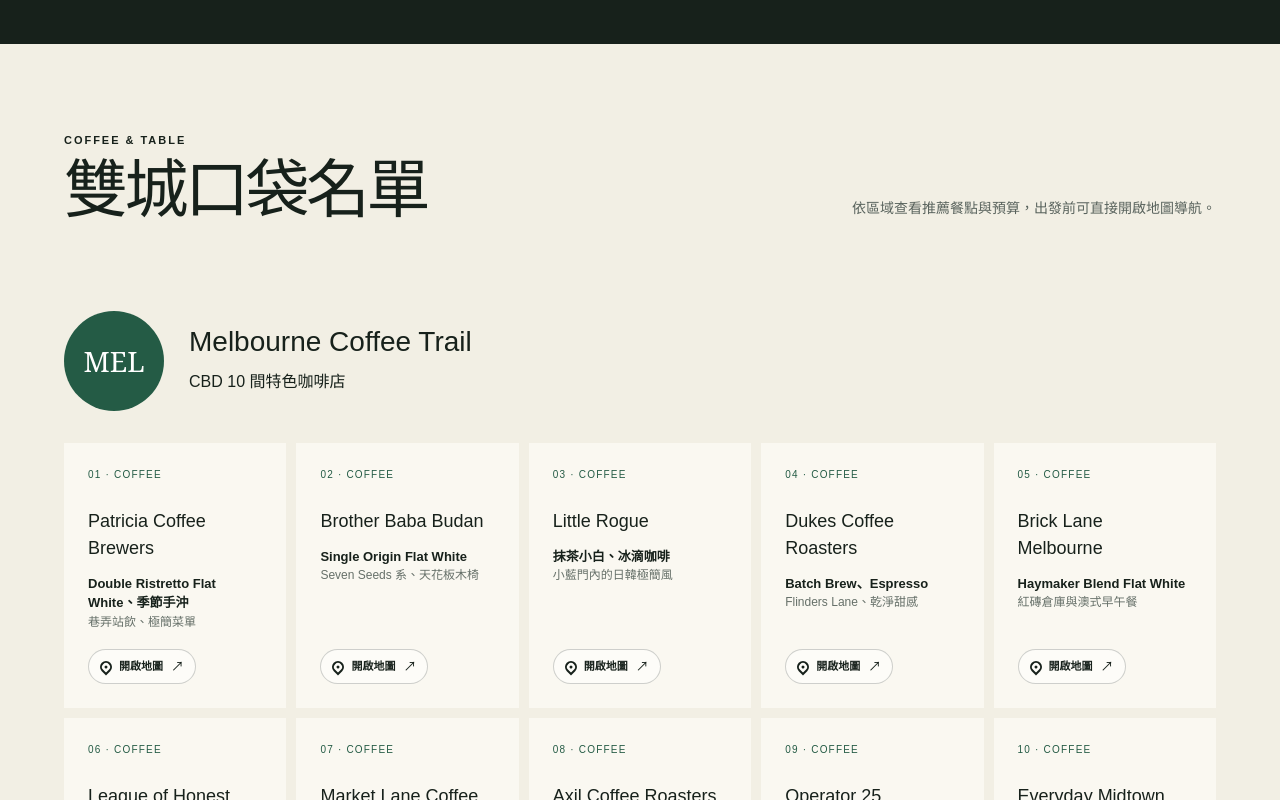
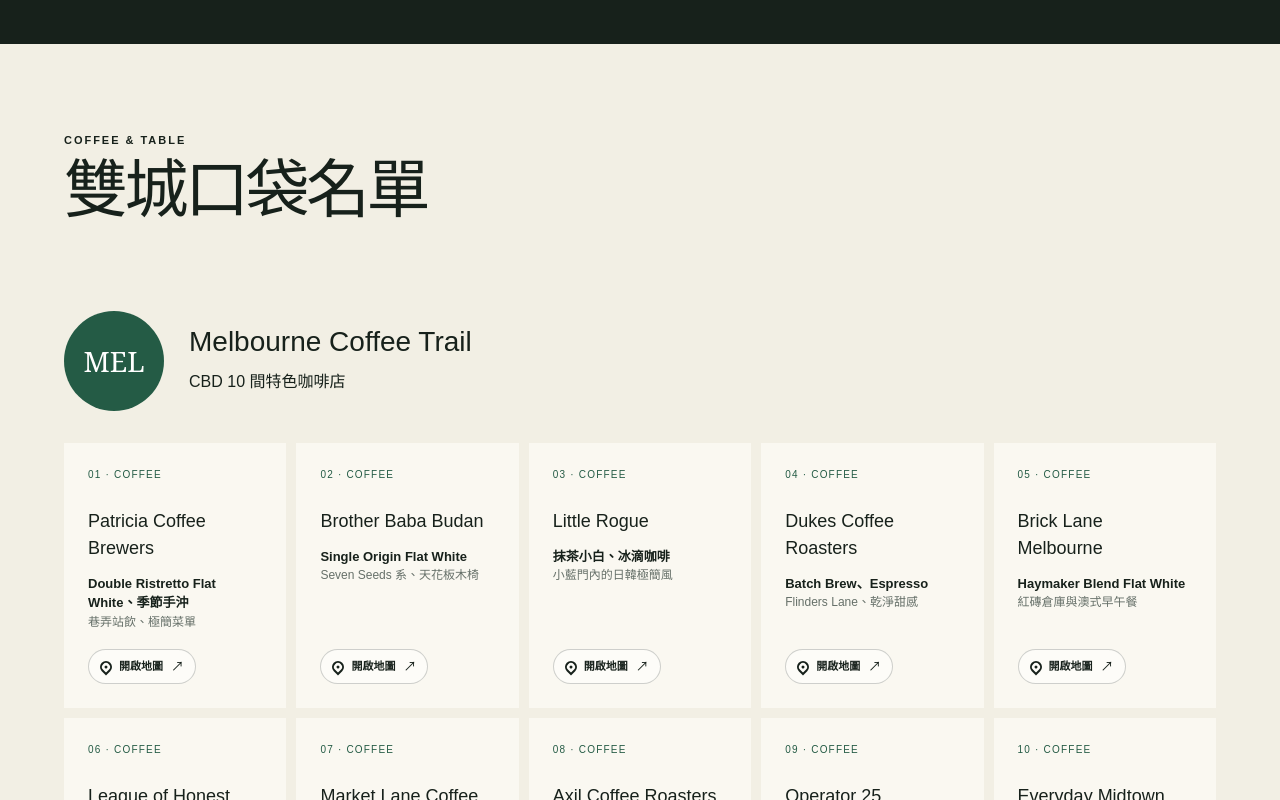
Before and after one commit to hungyic36-web/australia-2026-travel, a Next.js app: page /australia-2026-travel/ in a window 1280 px wide. Shown: the part 5000-5800 px from the top of the page. Built offline with nearby package versions, Linux system fonts and the light colour scheme.

Commit message:
remove food section helper copy

```diff
--- a/app/page.tsx
+++ b/app/page.tsx
@@ -153,7 +153,7 @@
       </section>
 
       <section className="section food" id="food">
-        <div className="section-head"><div><p className="eyebrow">COFFEE & TABLE</p><h2>雙城口袋名單</h2></div><p>依區域查看推薦餐點與預算，出發前可直接開啟地圖導航。</p></div>
+        <div className="section-head"><div><p className="eyebrow">COFFEE & TABLE</p><h2>雙城口袋名單</h2></div></div>
         <div className="food-block"><div className="food-title"><span>MEL</span><div><h3>Melbourne Coffee Trail</h3><p>CBD 10 間特色咖啡店</p></div></div><div className="card-grid">{melCoffee.map((x,i)=><article className="place-card" key={x[0]}><small>{String(i+1).padStart(2,"0")} · COFFEE</small><h4>{x[0]}</h4><b>{x[1]}</b><p>{x[2]}</p><MapLink query={`${x[0]} Melbourne`}/></article>)}</div></div>
         <div className="food-block"><div className="food-title coral"><span>SYD</span><div><h3>Sydney Food Guide</h3><p>精選 21 間咖啡、早午餐、正餐與甜點</p></div></div><div className="restaurant-list">{sydFood.map((x,i)=><article key={x[0]}><span>{String(i+1).padStart(2,"0")}</span><div><small>{x[1]}</small><h4>{x[0]}</h4><p>{x[2]}</p></div><b>{x[3]}</b><MapLink query={`${x[0]} Sydney`}/></article>)}</div><p className="data-note">價格為預估範圍；營業時間與菜單請在前往前確認。</p></div>
       </section>
```
Also changed, not shown: 17 other files (tests, documents, lock files or other folders).
